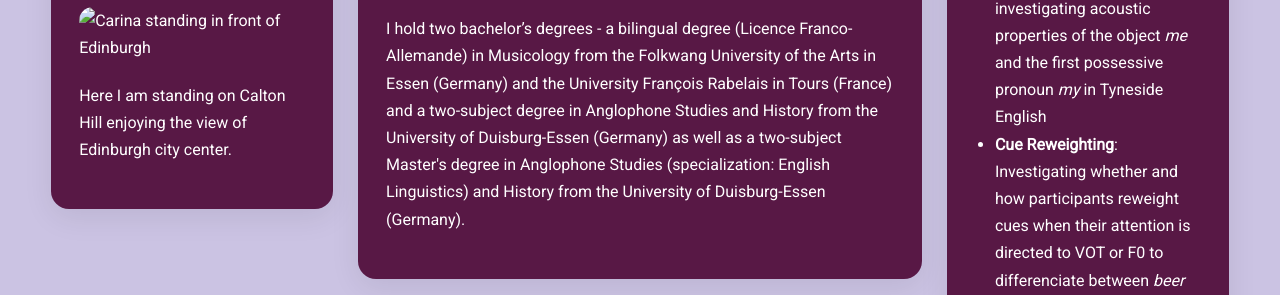
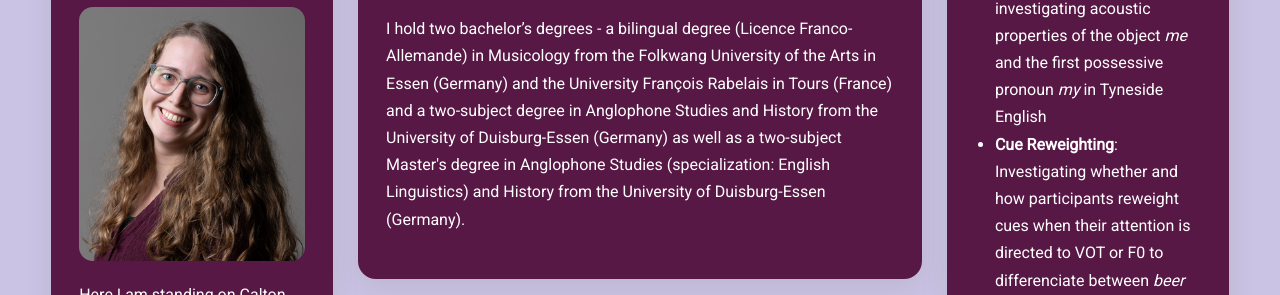
Before and after one commit to CarinaAhrens/Website, a plain HTML site: page index.html in a window 1280 px wide. Shown: the part 426-721 px from the top of the page. Drawn offline with nearby package versions, Linux system fonts and the light colour scheme.

Commit message:
Update index.html

```diff
--- a/index.html
+++ b/index.html
@@ -62,7 +62,7 @@
 
       <img
         class="profile-image"
-        src="Pictures/Fotos_Images/Carina_11_2026.jpg"
+        src="Pictures/Fotos_Images/Carina_11_2026.png"
         alt="Carina standing in front of Edinburgh"
       />
 
```
